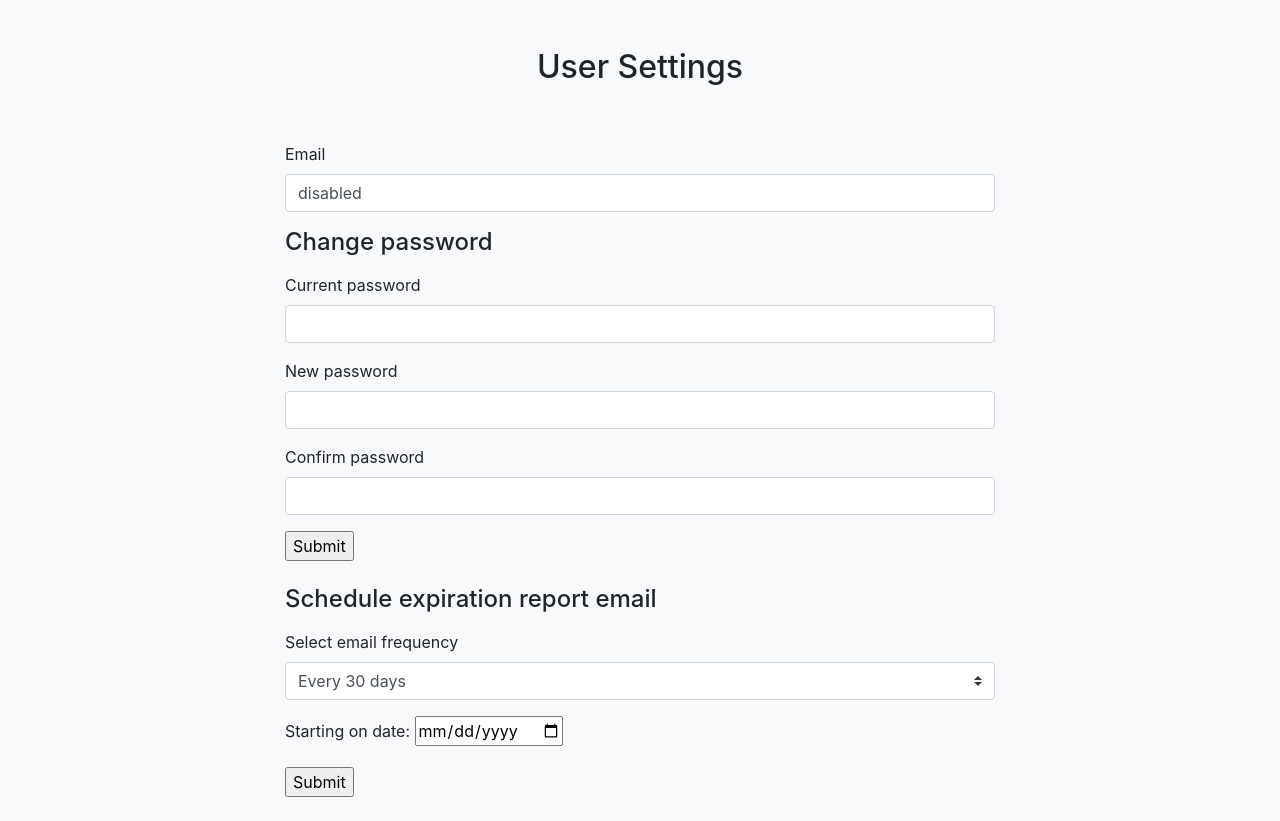
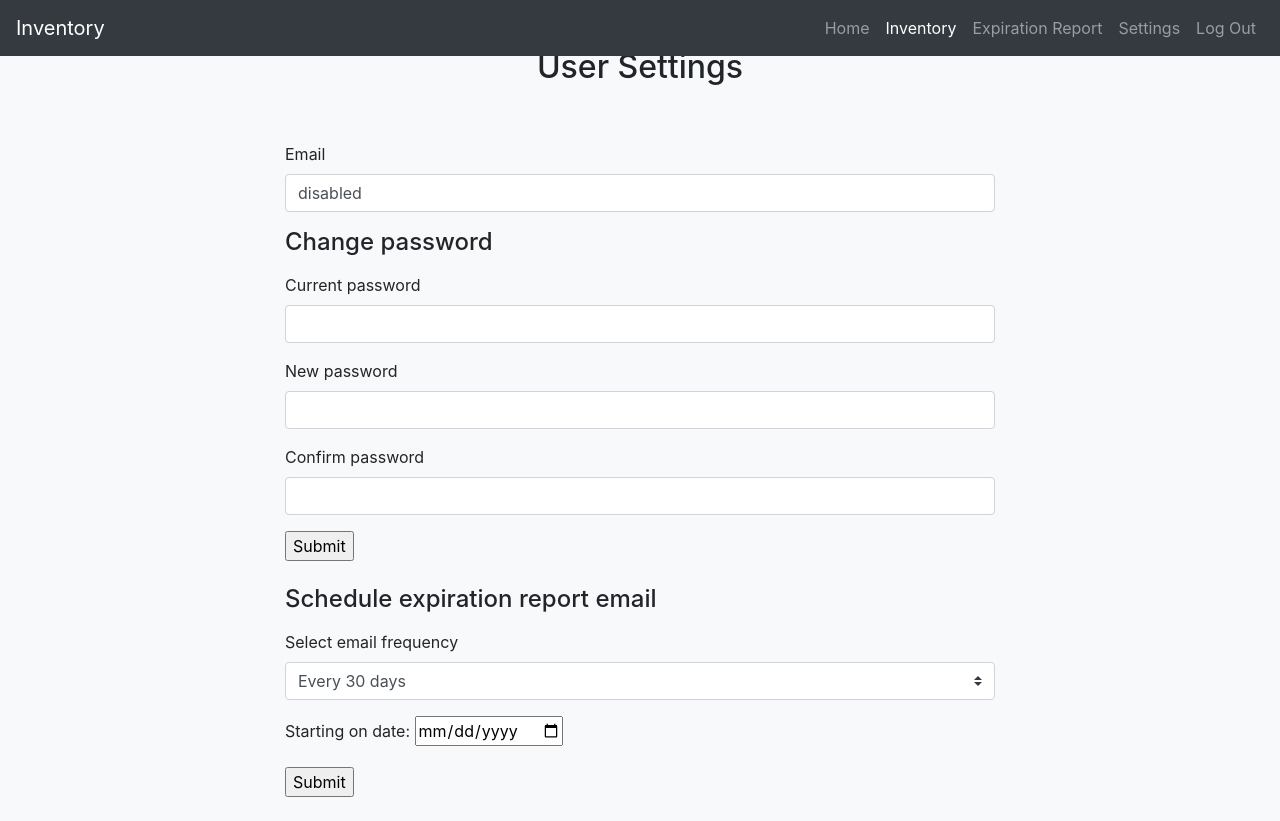
Before and after one commit to kayteecannon/hb-capstone-project, a Flask app: template templates/user-settings.html in a window 1280 px wide. Run offline with Flask 2, Linux system fonts and the light colour scheme; the template is opened without the code that fills it, so the values that code supplies are empty; some libraries are stand-ins or nearby versions.

Commit message:
Adds static navbar to user-settings.html

```diff
--- a/templates/user-settings.html
+++ b/templates/user-settings.html
@@ -1,7 +1,35 @@
 {% extends 'base.html' %}
 {% block title %}Settings{% endblock %}
-
+{% block styles %}
+  <link href="/static/css/user-settings.css" rel="stylesheet">
+{% endblock %}
 {% block body %}
+<nav id="navigation-bar" class="navbar navbar-expand-md navbar-dark fixed-top bg-dark">
+  <a class="navbar-brand" href="/">Inventory</a>
+  <button class="navbar-toggler" type="button" data-toggle="collapse" data-target="#navbarCollapse" aria-controls="navbarCollapse" aria-expanded="false" aria-label="Toggle navigation">
+    <span class="navbar-toggler-icon"></span>
+  </button>
+  <div class="collapse navbar-collapse" id="navbarCollapse">
+    <ul class="navbar-nav ml-auto">
+      <li class="nav-item">
+        <a class="nav-link" href="/">Home</a>
+      </li>
+      <li class="nav-item active">
+        <a class="nav-link" href="/user/{{user.user_id}}/inventory">Inventory<span class="sr-only">(current)</span></a>
+      </li>
+      <li class="nav-item">
+        <a class="nav-link" href="/user/{{user.user_id}}/expiration-report">Expiration Report</a>
+      </li>
+      <li class="nav-item">
+        <a class="nav-link" href="/user/{{user.user_id}}/settings">Settings</a>
+      </li>
+      <li class="nav-item">
+        <a class="nav-link" href="/logout">Log Out</a>
+      </li>
+    </ul>
+  </div>
+</nav>
+<div id="settings-body">
       {% for msg in get_flashed_messages(category_filter='info') %}
       <section class="alert alert-success" role="alert">
         <p>
@@ -66,5 +94,6 @@
         </form>
         <br>
       </div>
-
+    </div>
+  </div>
 {% endblock %}
```
